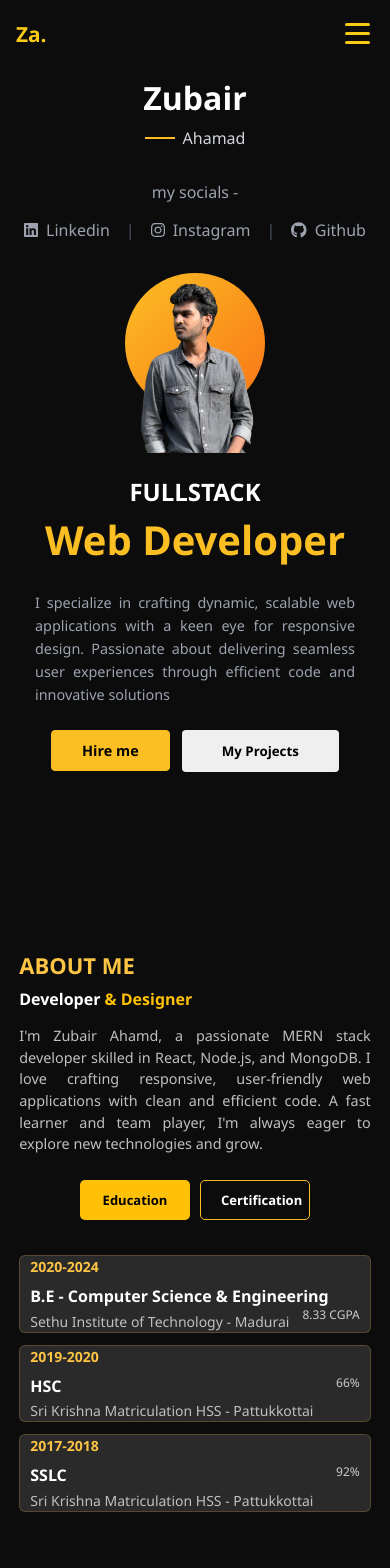
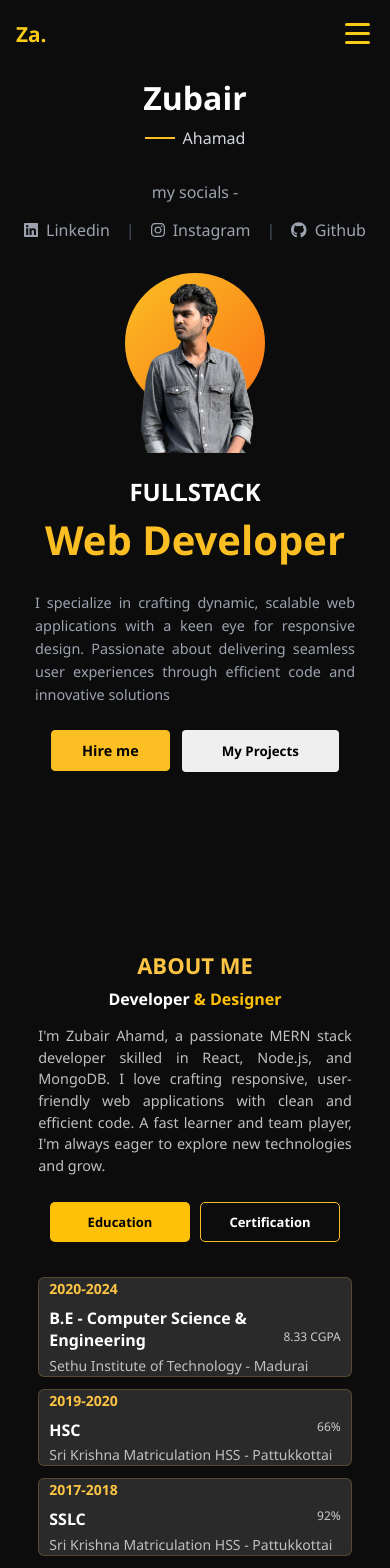
Before and after one commit to zubairahamad06/zubair-portfolio, a React (Vite) app: page / in a window 390 px wide. Shown: the top 1568 px of the page. Built offline with nearby package versions, Linux system fonts and the light colour scheme.

Commit message:
about.css

```diff
--- a/src/about/about.css
+++ b/src/about/about.css
@@ -240,9 +240,64 @@ border: 1px solid #fbbf24;
 
 
 
+@media (max-width: 1200px) {
+  .about {
+    gap: 100px;
+    padding: 100px 20px 0;
+  }
+
+  .profile-img {
+    width: 350px;
+  }
+
+  .about-section {
+    max-width: 450px;
+  }
+}
 
 
+@media (max-width: 1024px) {
+  .about {
+    flex-direction: row;
+    align-items: center;
+    gap: 50px;
+    margin: 0 20px;
 
+  }
+
+  .profile-img {
+    width: 300px;
+    order: -1;
+  }
+
+  .about-section {
+    max-width: 90%;
+    /* margin-top: 0; */
+    text-align: center;
+  }
+
+  .about-section p {
+    text-align: left;
+  }
+
+  .about-section h2 {
+    font-size: 28px;
+  }
+
+  .about-section h3 {
+    font-size: 22px;
+  }
+
+  .buttons {
+    justify-content: center;
+    gap: 15px;
+  }
+
+  .btn {
+    min-width: 140px;
+    padding: 10px 20px;
+  }
+}
 
 
 @media (max-width: 768px) {
```
